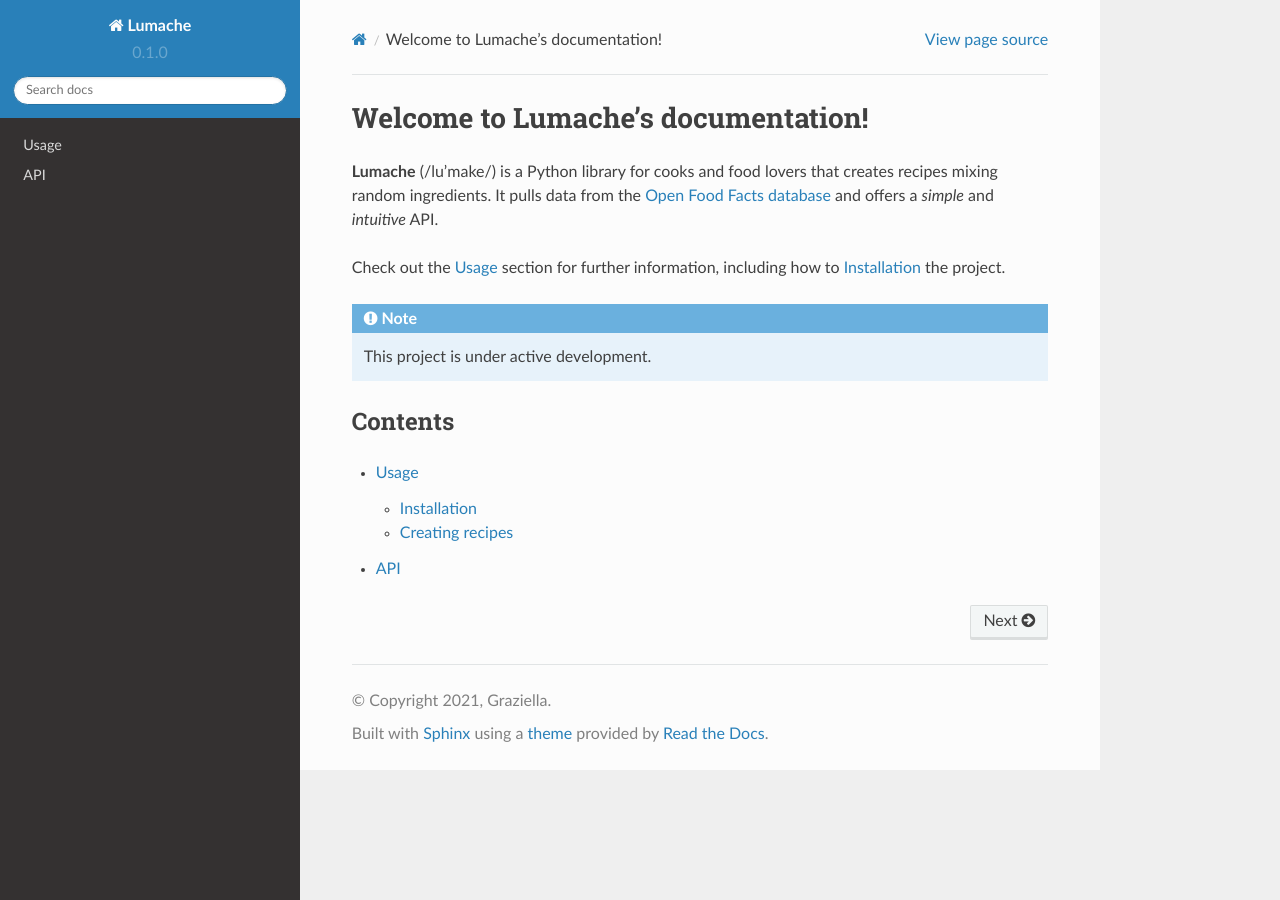
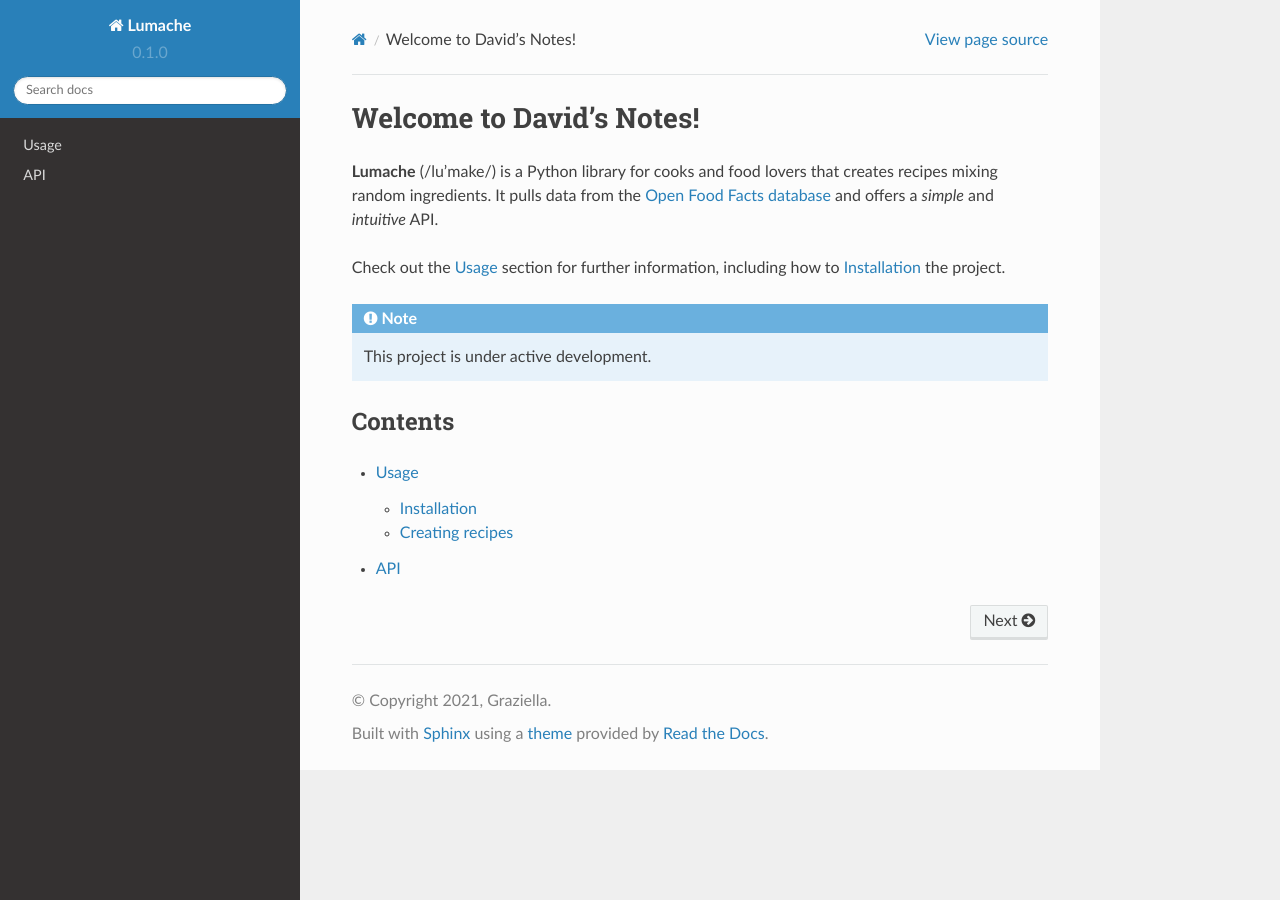
Before and after one commit to DavidHuang1973/Documents, a Sphinx documentation site: the page built from docs/source/index.rst, in a window 1280 px wide. Built offline with Sphinx 7.4.7 and the Read the Docs theme 2.0.0, drawn with Linux system fonts in a browser that asks for light colours.

Commit message:
Update index.rst

```diff
--- a/docs/source/index.rst
+++ b/docs/source/index.rst
@@ -1,4 +1,4 @@
-Welcome to Lumache's documentation!
+Welcome to David's Notes!
 ===================================
 
 **Lumache** (/lu'make/) is a Python library for cooks and food lovers
```
